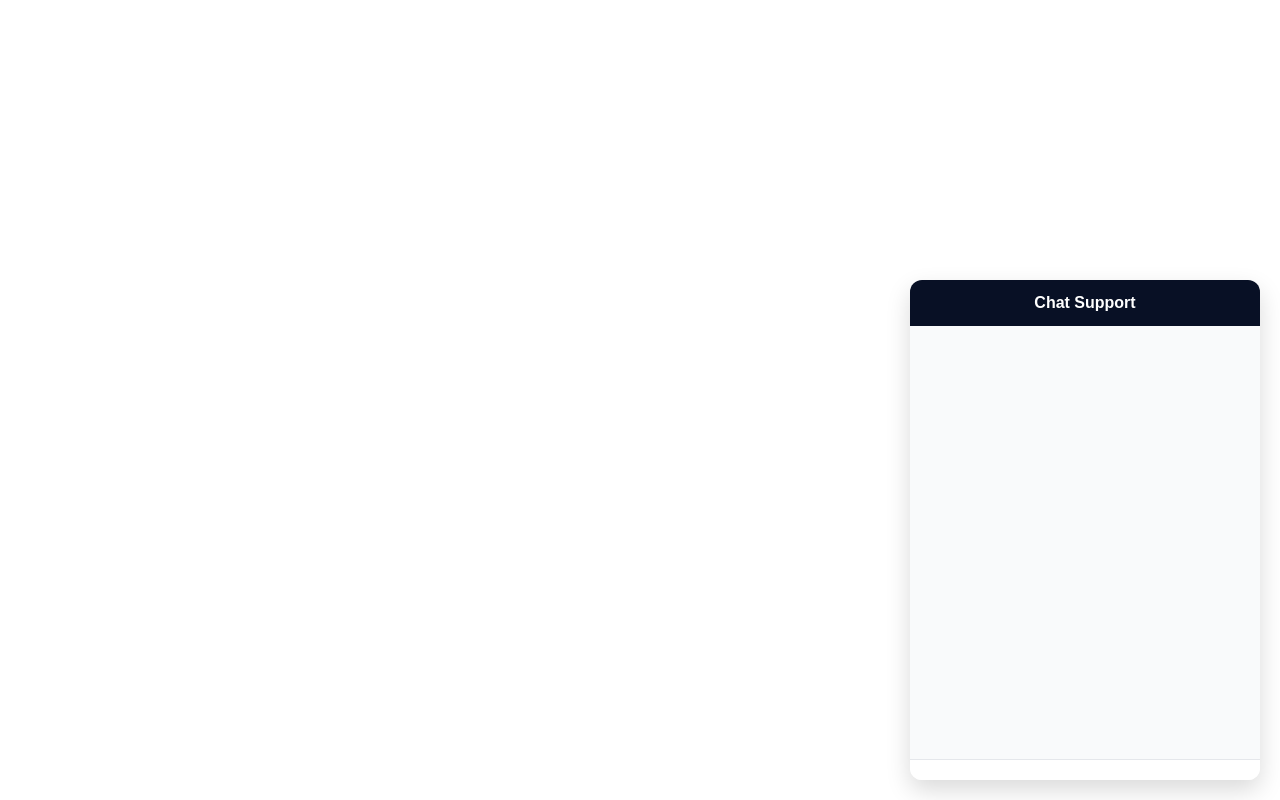
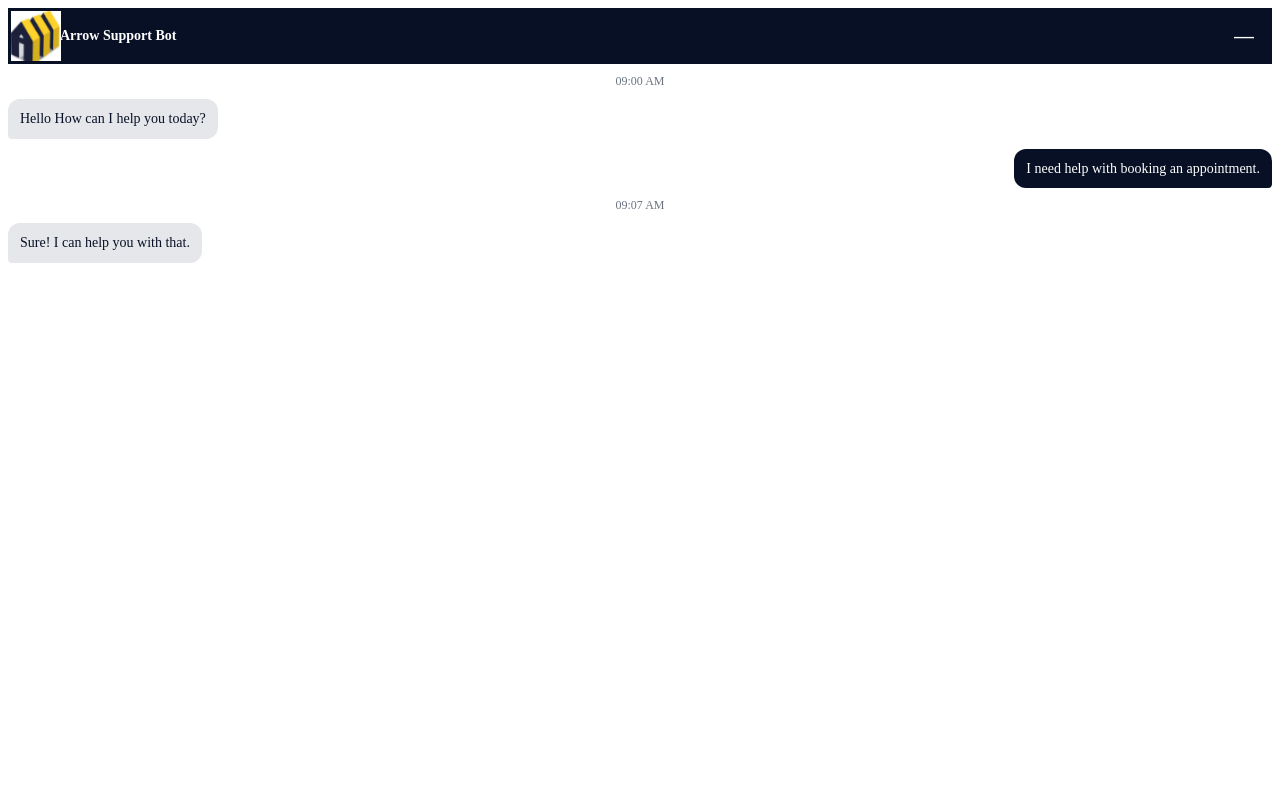
Before and after one commit to Arrow-Conveying-AI-Chatbot/Frontend-Arrow-Bot, a React (Vite) app in the folder arrow-chatbot-widget/: page / in a window 1280 px wide. Built offline with nearby package versions, Linux system fonts and the light colour scheme.

Commit message:
Bubble UI and timestamp

```diff
--- a/arrow-chatbot-widget/src/components/chatbot/ChatbotWidget.css
+++ b/arrow-chatbot-widget/src/components/chatbot/ChatbotWidget.css
@@ -1,49 +1,104 @@
-.chatbot-container {
-  position: fixed;
-  bottom: 20px;
-  right: 20px;
-
-  width: 350px;
-  height: 500px;
+/* Header layout */
+.chatbot-header {
+  padding: 12px;
+  background-color: #081025;
+  color: white;
 
   display: flex;
-  flex-direction: column;
-
-  background-color: #ffffff;
-  border-radius: 12px;
-  box-shadow: 0 10px 25px rgba(0, 0, 0, 0.15);
-
-  overflow: hidden;
-  font-family: Arial, sans-serif;
+  align-items: center;
+  justify-content: space-between;
 }
 
-.chatbot-header {
-  padding: 14px;
+/* Left side (avatar + title) */
+.chatbot-header-left {
+  display: flex;
+  align-items: center;
+  gap: 8px;
+}
+
+/* Avatar */
+.chatbot-avatar {
+  width: 32px;
+  height: 32px;
+
+  background-color: white;
+  color: #081025;
+
+  display: flex;
+  align-items: center;
+  justify-content: center;
+
+  border-radius: 50%;
+  font-size: 16px;
+}
+
+/* Title */
+.chatbot-title {
+  font-weight: 600;
+  font-size: 14px;
+}
+
+/* Close / minimize button */
+.chatbot-close-btn {
+  background: none;
+  border: none;
+  color: white;
+  font-size: 20px;
+  cursor: pointer;
+  line-height: 1;
+}
+
+.chatbot-close-btn:hover {
+  opacity: 0.8;
+}
+
+
+/* Message wrapper */
+.chatbot-message {
+  display: flex;
+  margin-bottom: 10px;
+}
+
+/* Bot message (left) */
+.chatbot-message.bot {
+  justify-content: flex-start;
+}
+
+/* User message (right) */
+.chatbot-message.user {
+  justify-content: flex-end;
+}
+
+/* Chat bubble */
+.chatbot-bubble {
+  max-width: 75%;
+  padding: 10px 12px;
+  border-radius: 12px;
+  font-size: 14px;
+  line-height: 1.4;
+  word-wrap: break-word;
+  white-space: pre-wrap;
+}
+
+/* Bot bubble style */
+.chatbot-message.bot .chatbot-bubble {
+  background-color: #e5e7eb;
+  color: #081025;
+  border-bottom-left-radius: 4px;
+}
+
+/* User bubble style */
+.chatbot-message.user .chatbot-bubble {
   background-color: #081025;
   color: white;
-  font-weight: bold;
-  text-align: center;
+  border-bottom-right-radius: 4px;
 }
 
-.chatbot-messages {
-  flex: 1;
-  padding: 12px;
-  overflow-y: auto;
-  background-color: #f9fafb;
+
+/* Timestamp */
+.chatbot-timestamp {
+  text-align: center;
+  font-size: 12px;
+  color: #6b7280;
+  margin: 10px 0;
 }
-
-.chatbot-input {
-  padding: 10px;
-  border-top: 1px solid #e5e7eb;
-  background-color: #ffffff;
-}
-
-@media (max-width: 480px) {
-  .chatbot-container {
-    width: 100%;
-    height: 100%;
-    right: 0;
-    bottom: 0;
-    border-radius: 0;
-  }
-}
--- a/arrow-chatbot-widget/src/components/chatbot/ChatbotWidget.tsx
+++ b/arrow-chatbot-widget/src/components/chatbot/ChatbotWidget.tsx
@@ -1,20 +1,52 @@
 import "./ChatbotWidget.css";
-
+import Logo from "../../assets/arro.png"
 const ChatbotWidget = () => {
   return (
     <div className="chatbot-container">
       {/* Header */}
       <div className="chatbot-header">
-        <span>Chat Support</span>
+        <div className="chatbot-header-left">
+          <div className="chatbot-avatar">
+            <img src={Logo} alt="Company logo" width={50} height={50} />
+          </div>
+          <span className="chatbot-title">Arrow Support Bot</span>
+        </div>
+
+        <button className="chatbot-close-btn">—</button>
       </div>
 
-      {/* Messages Area */}
+       {/* Messages Area */}
       <div className="chatbot-messages">
+        {/* Timestamp */}
+        <div className="chatbot-timestamp">09:00 AM</div>
+
+        {/* Bot message */}
+        <div className="chatbot-message bot">
+          <div className="chatbot-bubble">
+            Hello How can I help you today?
+          </div>
+        </div>
+
+        {/* User message */}
+        <div className="chatbot-message user">
+          <div className="chatbot-bubble">
+            I need help with booking an appointment.
+          </div>
+        </div>
+
+        {/* Timestamp */}
+        <div className="chatbot-timestamp">09:07 AM</div>
+
+        {/* Bot message */}
+        <div className="chatbot-message bot">
+          <div className="chatbot-bubble">
+            Sure! I can help you with that.
+          </div>
+        </div>
       </div>
 
       {/* Input Area */}
-      <div className="chatbot-input">
-      </div>
+      <div className="chatbot-input"></div>
     </div>
   );
 };
```
Also changed, not shown: arrow-chatbot-widget/src/assets/arro.PNG (added), arrow-chatbot-widget/src/assets/arrowLog.webp (added).
